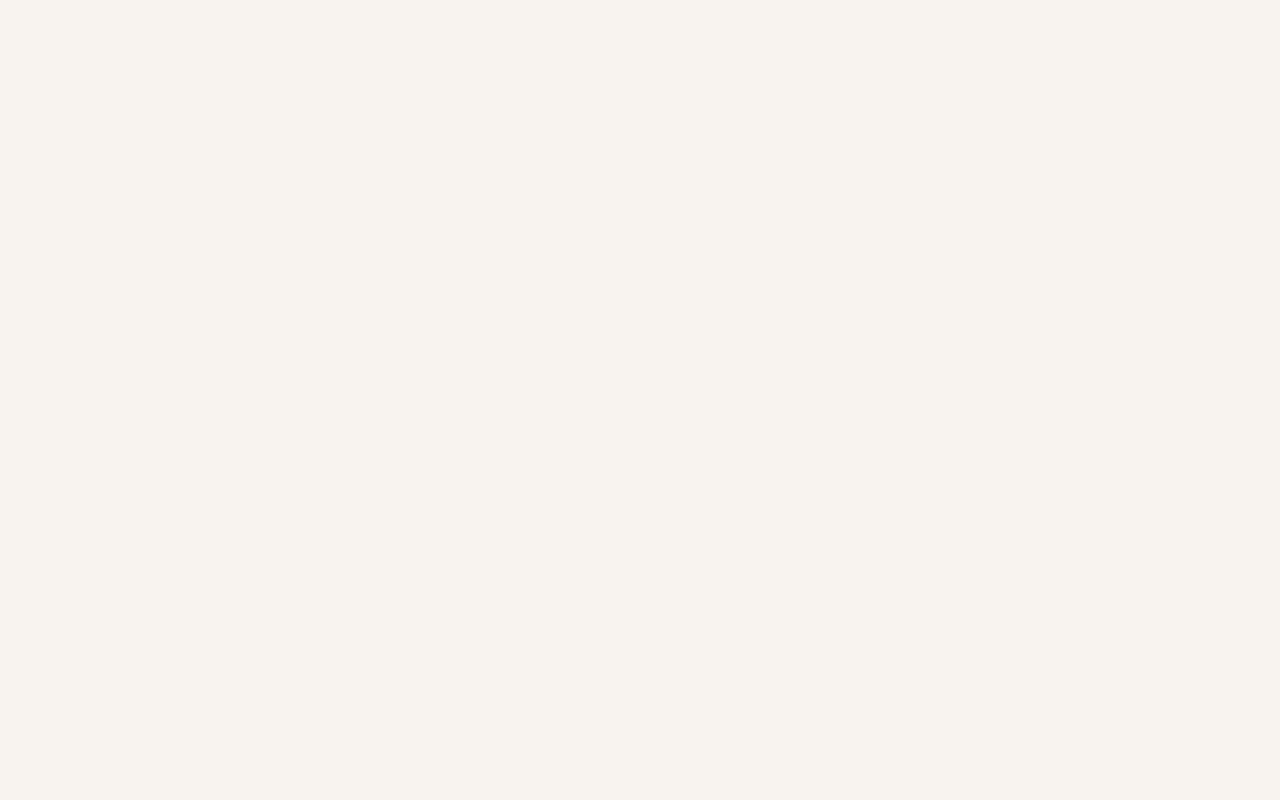
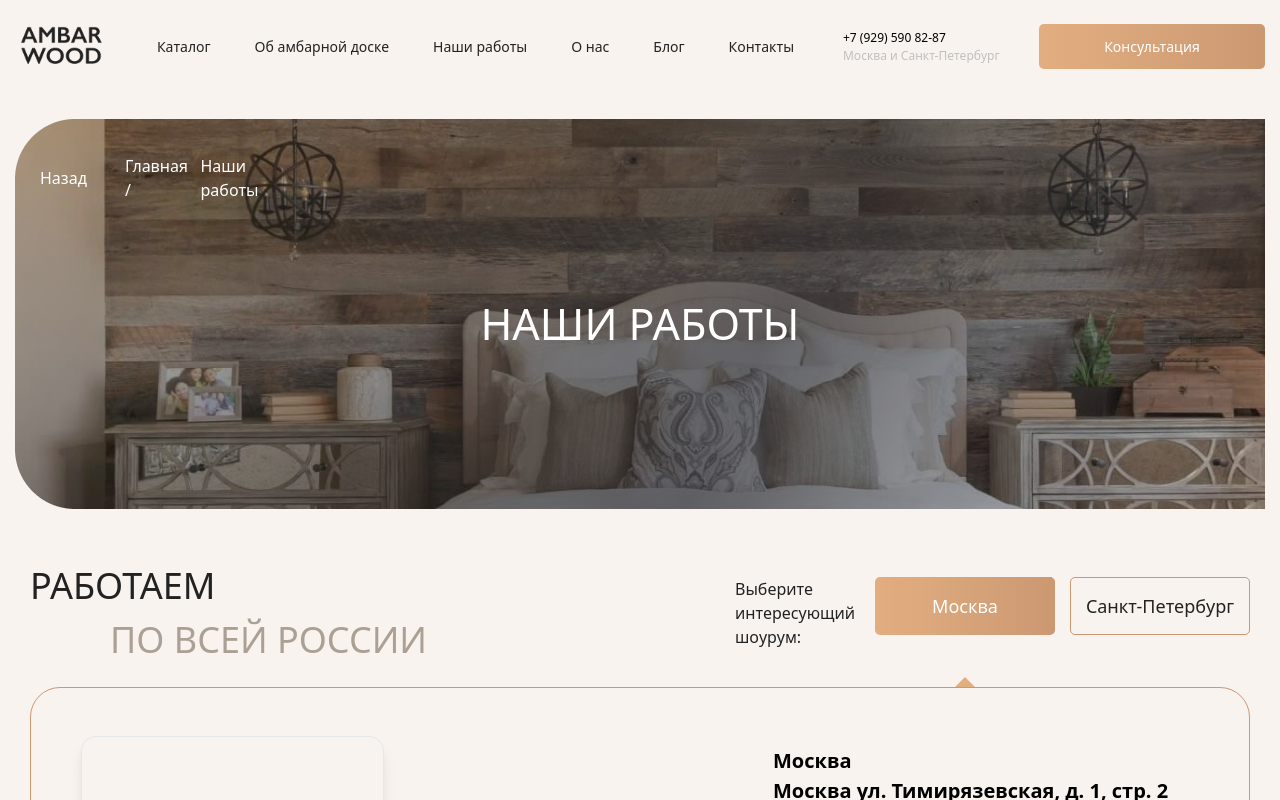
Before and after one commit to KhamdamovAva/Wood, a React (Vite) app: page /contacts in a window 1280 px wide. Before the commit this address had no page. Shown: the top 800 px of the page. Built offline with nearby package versions, Linux system fonts and the light colour scheme.

Commit message:
I added Contact page

```diff
--- a/src/router/AppRouter.jsx
+++ b/src/router/AppRouter.jsx
@@ -3,6 +3,7 @@
 import Home from '../pages/Home/Home';
 import Works from '../pages/Works/Works';
 import BarnBoard from '../pages/BarnBoard/BarnBoard';
+import Contact from '../pages/Contact/Contact'
 function AppRouter() {
   return (
     <>
@@ -11,6 +12,7 @@
           <Route path='/' element={<Home />}></Route>
           <Route path='/works' element={<Works />}></Route>
           <Route path='/about-board' element={<BarnBoard />}></Route>
+          <Route path='/contacts' element={<Contact />}></Route>
         </Routes>
       </Router>
     </>
```
